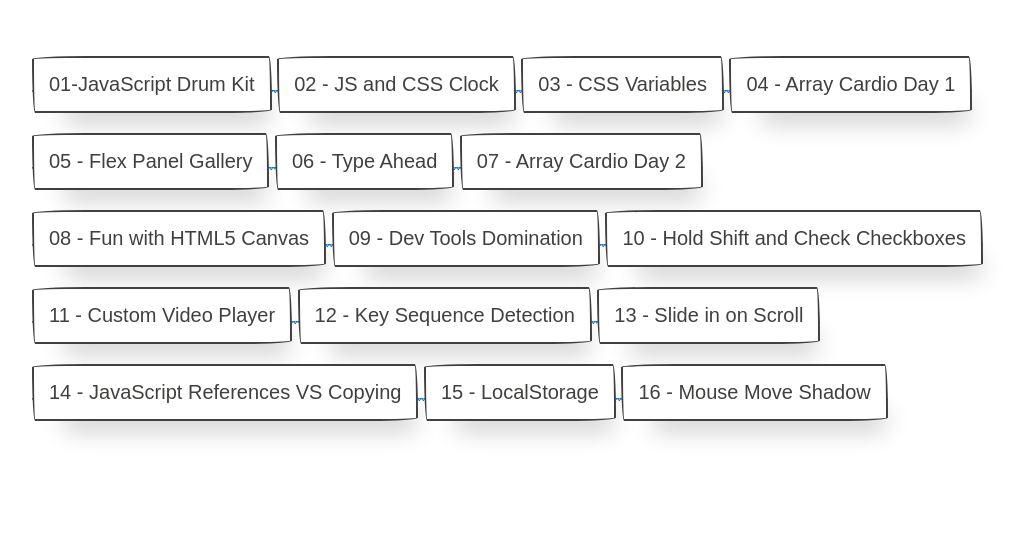
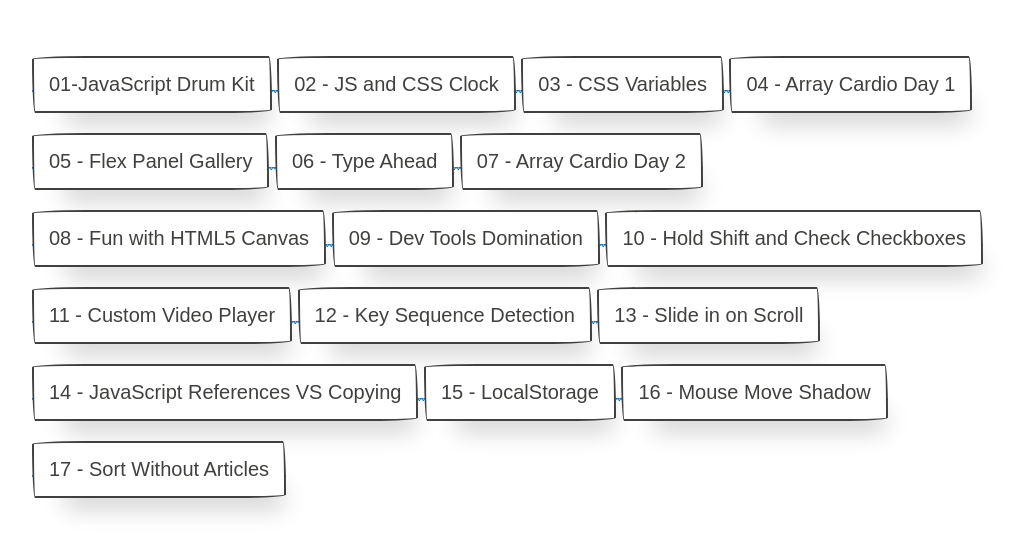
Before and after one commit to BrandonSmith8038/JavaScript-30, a website: page index.html in a window 1280 px wide. Shown: the part 166-720 px from the top of the page, without its empty margins (128-1142 px from the left). Drawn offline with nearby package versions, Linux system fonts and the light colour scheme; a web font is replaced by a local one.

Commit message:
Add new link

```diff
--- a/index.html
+++ b/index.html
@@ -66,6 +66,9 @@
     <a href="JavaScript30-master/16 - Mouse Move Shadow/index-start.html" target='_blank'>
       <button class="btn">16 - Mouse Move Shadow</button>
     </a>
+    <a href="JavaScript30-master/17 - Sort Without Articles/index-START.html" target='_blank'>
+      <button class="btn">17 - Sort Without Articles</button>
+    </a>
   </div>
 </body>
 
```
